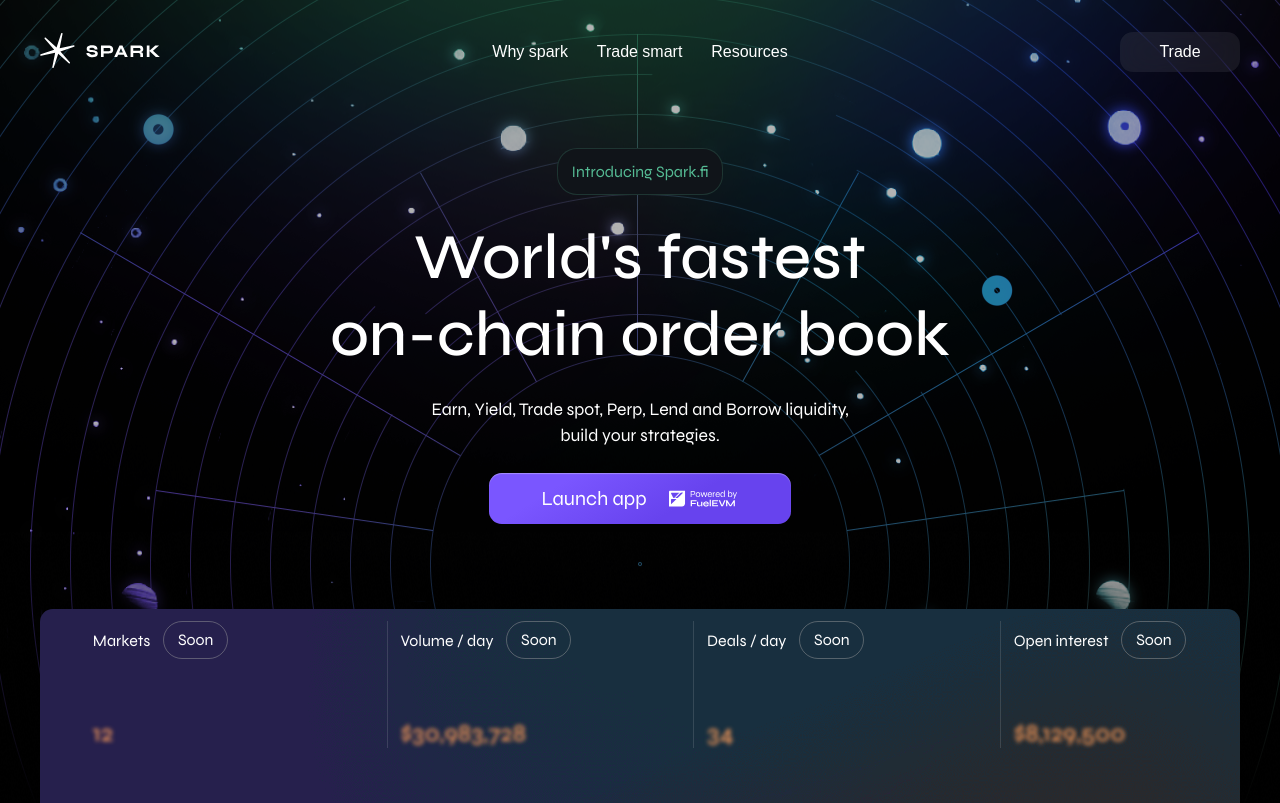
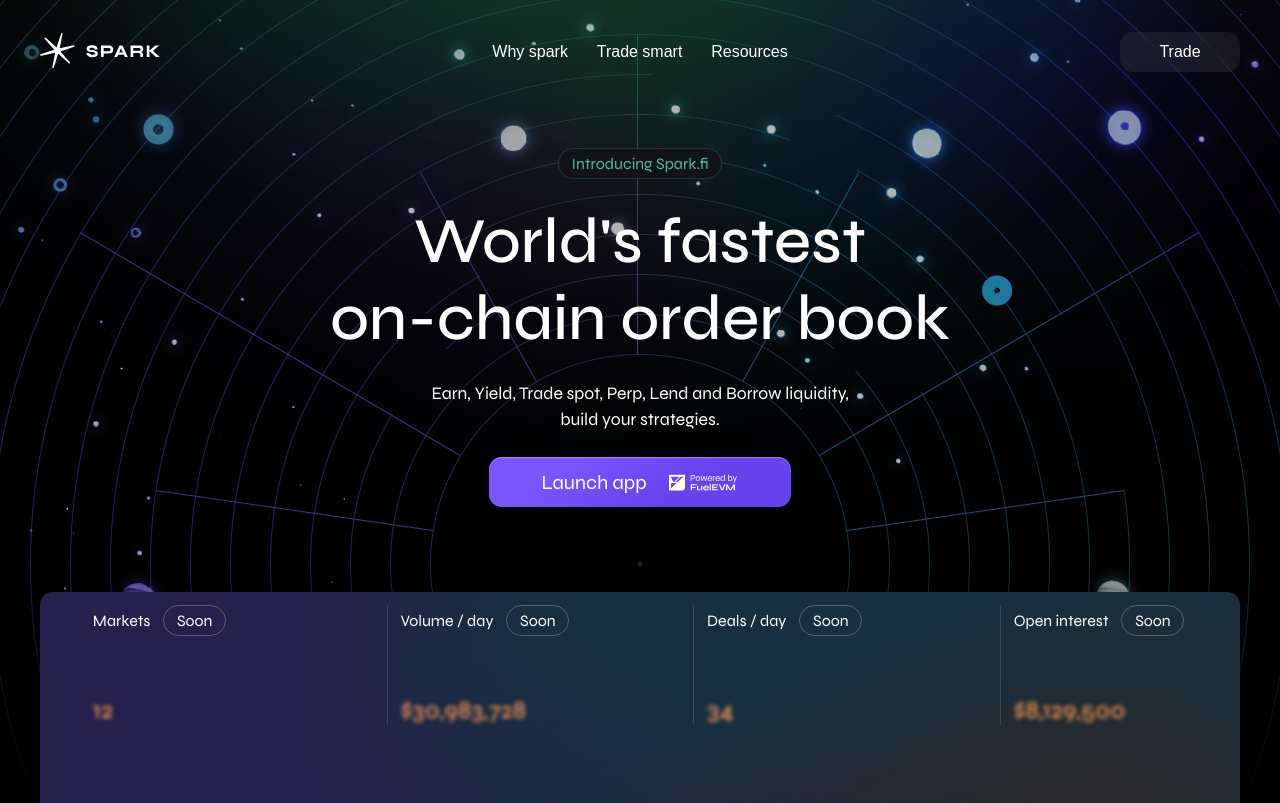
Before and after one commit to compolabs/spark-landing, a Next.js app: page / in a window 1280 px wide. Shown: the top 803 px of the page. Built offline with nearby package versions, Linux system fonts and the light colour scheme.

Commit message:
Fix bage (#25)
* Fix bage

* Refactoring

```diff
--- a/src/core/components/LandingPage/GateSection.tsx
+++ b/src/core/components/LandingPage/GateSection.tsx
@@ -22,12 +22,18 @@ const GateSection = () => {
         </h1>
 
         <p css={cssStyles.tagline}>
-          Earn, Yield, Trade spot, Perp, Lend and Borrow liquidity, build your strategies.
+          Earn, Yield, Trade spot, Perp, Lend and Borrow liquidity, build your
+          strategies.
         </p>
 
         <RegularTradeButton styles={cssStyles.appBtn}>
           <span css={cssStyles.appBtnText}>Launch app</span>
-          <Image src="./images/svg/fuel.svg" alt="fuel-logo" width={72} height={17} />
+          <Image
+            src="./images/svg/fuel.svg"
+            alt="fuel-logo"
+            width={72}
+            height={17}
+          />
         </RegularTradeButton>
       </div>
     </SectionWrapper>
@@ -58,14 +64,11 @@ const cssStyles = {
 
     & > span {
       color: ${theme.colors.green[75]};
+      padding: ${theme.spacing.small} ${theme.spacing.normal};
     }
 
     ${theme.media.tabletLandscape} {
       background: ${theme.colors.black.deepDark};
-
-      & > span {
-        padding: ${theme.spacing.custom[10]} ${theme.spacing.normal};
-      }
     }
   `,
   title: css`
@@ -102,6 +105,6 @@ const cssStyles = {
   appBtnText: css`
     margin-right: ${theme.spacing.custom[20]};
   `,
-}
+};
 
 export default GateSection;
--- a/src/core/components/common/Badge.tsx
+++ b/src/core/components/common/Badge.tsx
@@ -27,16 +27,15 @@ const cssStyles = {
     position: relative;
     background: transparent;
     border-radius: ${theme.borderRadius.large};
-    padding: ${convertPxToRem(1)};
   `,
   wrapper: (bgColor: string) => css`
     border-radius: ${theme.borderRadius.large};
     display: inline-block;
-    padding: ${theme.spacing.default} ${theme.spacing.medium};
+    padding: ${theme.spacing.small} ${theme.spacing.medium};
     text-align: center;
     color: ${theme.colors.white.default};
     background: ${bgColor};
-    line-height: 1.5;
+    line-height: 1.2;
   `,
 };
 
```
